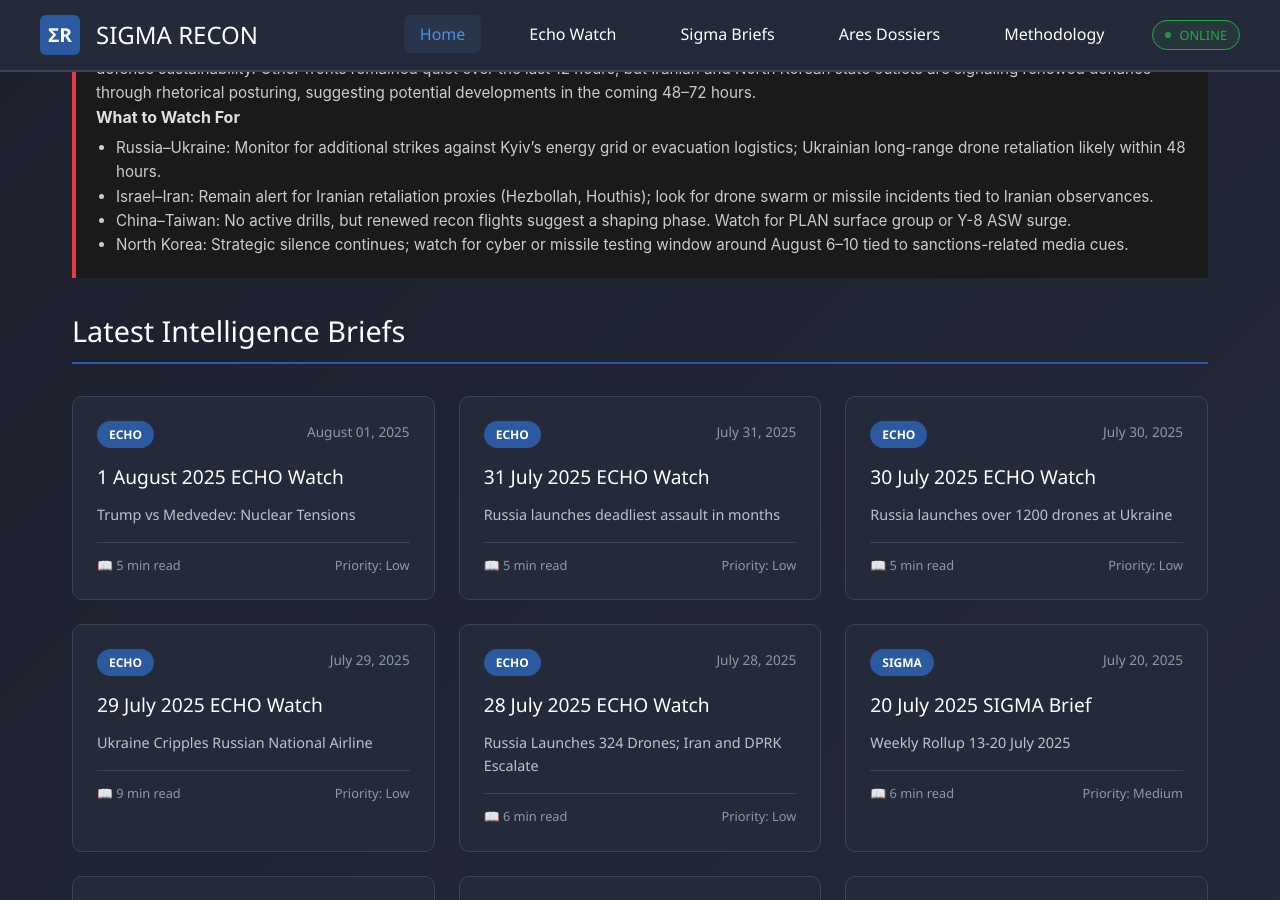
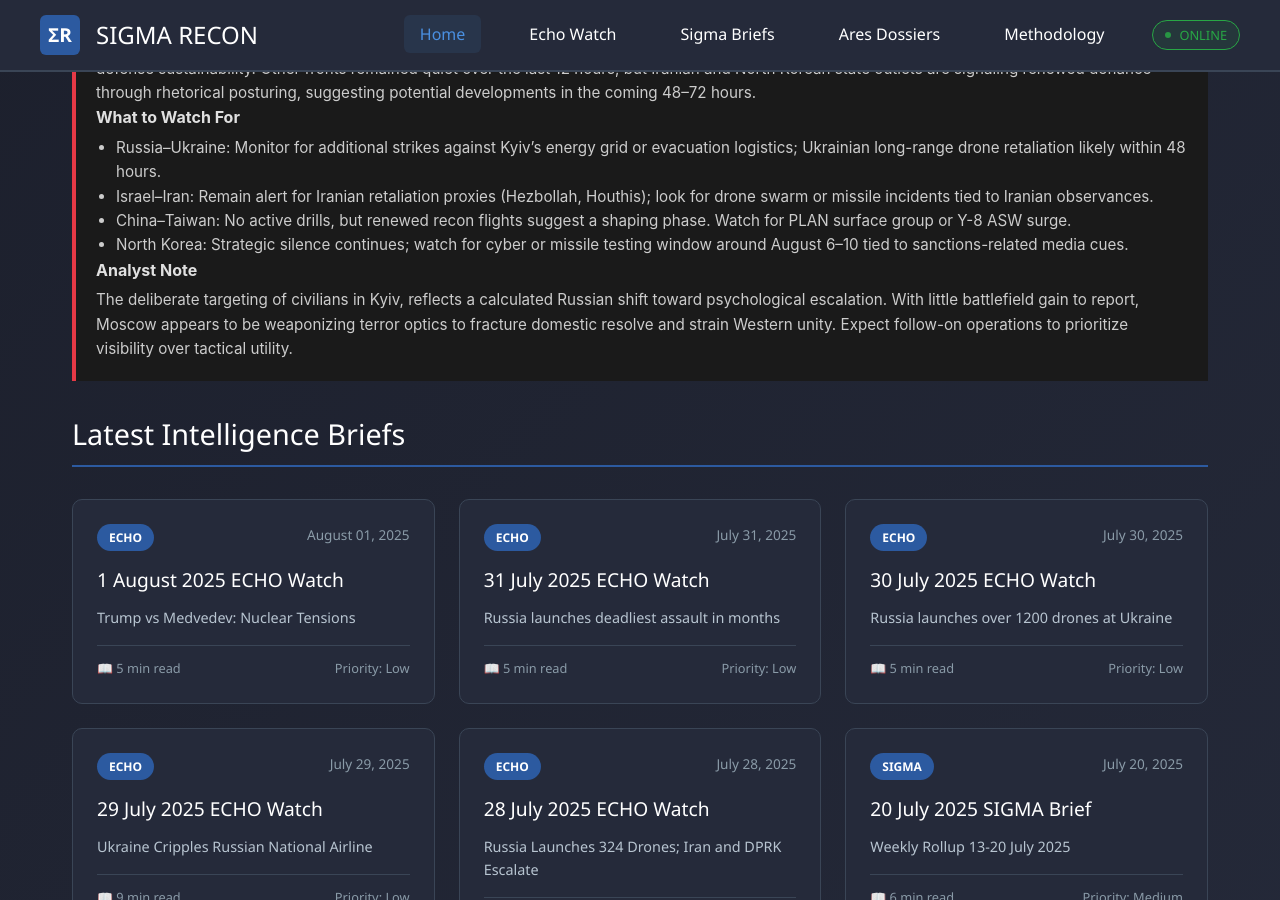
Before and after one commit to Monster52/SIGMA_Recon, a Jekyll site: the page built from index.html, in a window 1280 px wide and 900 px high, scrolled down 782 px. Built offline with Jekyll 4.4.1, drawn with Linux system fonts in a browser that asks for light colours; comment, search, counter and statistics services are not loaded.

Commit message:
MFR analyst note

```diff
--- a/index.html
+++ b/index.html
@@ -41,6 +41,10 @@ Other fronts remained quiet over the last 12 hours, but Iranian and North Korean
         <li> North Korea: Strategic silence continues; watch for cyber or missile testing window around August 6–10 tied to sanctions-related media cues.</li>
       </ul>
     </div>
+    <div>
+      <h4>Analyst Note</h4>
+      <p>The deliberate targeting of civilians in Kyiv, reflects a calculated Russian shift toward psychological escalation. With little battlefield gain to report, Moscow appears to be weaponizing terror optics to fracture domestic resolve and strain Western unity. Expect follow-on operations to prioritize visibility over tactical utility.</p>
+    </div>
   </div>
 </div>
 
```
